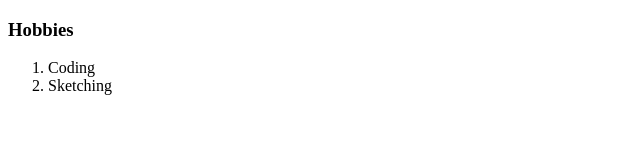
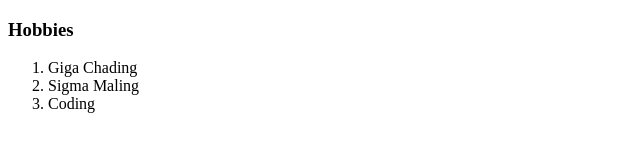
Before and after one commit to p-CoDeX/CV, a plain HTML site: page hobbies.html in a window 1280 px wide. Shown: the whole page, without its empty margins (0-640 px from the left). Drawn offline with Linux system fonts and the light colour scheme.

Commit message:
Update hobbies.html

```diff
--- a/hobbies.html
+++ b/hobbies.html
@@ -10,8 +10,9 @@
   <h3>Hobbies</h3>
 
   <ol>
+    <li>Giga Chading</li>
+    <li>Sigma Maling</li>
     <li>Coding</li>
-    <li>Sketching</li>
   </ol>
 </body>
 
```
